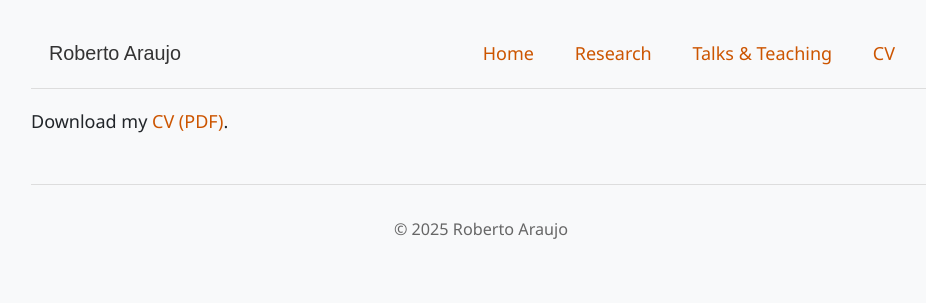
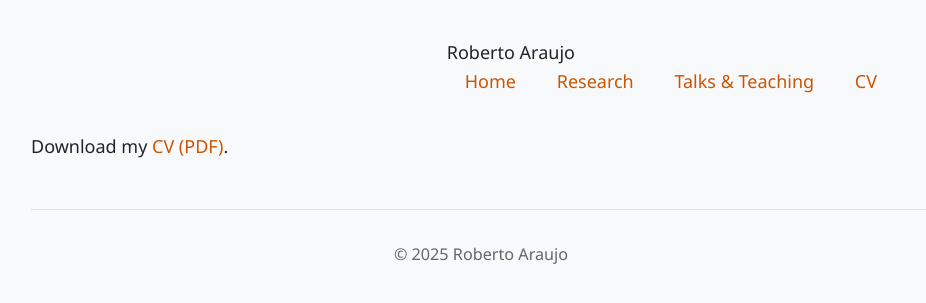
Before and after one commit to r-saraujo/r-saraujo.github.io, a Jekyll site: the page built from cv.md, in a window 1280 px wide. Shown: the top 303 px of the page, without its empty margins (159-1085 px from the left). Built offline with Jekyll 4.4.1, drawn with Linux system fonts in a browser that asks for light colours.

Commit message:
Update style.css

```diff
--- a/assets/style.css
+++ b/assets/style.css
@@ -2,29 +2,6 @@
 html {
   font-size: 18px; /* or 112.5% (for accessibility) */
 }
-
-/* Container to align header content with main text */
-.container {
-  max-width: 900px; /* or whatever your main content width is */
-  margin: 0 auto;   /* centers the container */
-  display: flex;
-  justify-content: space-between; /* name left, nav right */
-  align-items: center; /* vertical center */
-  padding: 1rem 1rem;
-}
-
-.site-name {
-  font-size: 1.1em;
-  font-weight: normal;
-  font-family: Arial, sans-serif;
-  color: #333;
-}
-
-header {
-  background-color: #f8f9fa;
-  border-bottom: 1px solid #ddd;
-}
-
 
 body {
   font-family: "Segoe UI", Tahoma, Geneva, Verdana, sans-serif;
@@ -47,11 +24,12 @@
   box-shadow: 0 2px 8px rgba(0,0,0,0.2); /* optional shadow */
 }
 
-/*header {
+header {
       display: flex;
       justify-content: flex-end; /* Align nav to right */
       background-color: #f8f9fa;
-      padding: 1rem 2rem;} */
+      padding: 1rem 2rem;
+}
 
 /* header {
   text-align: center;
```
